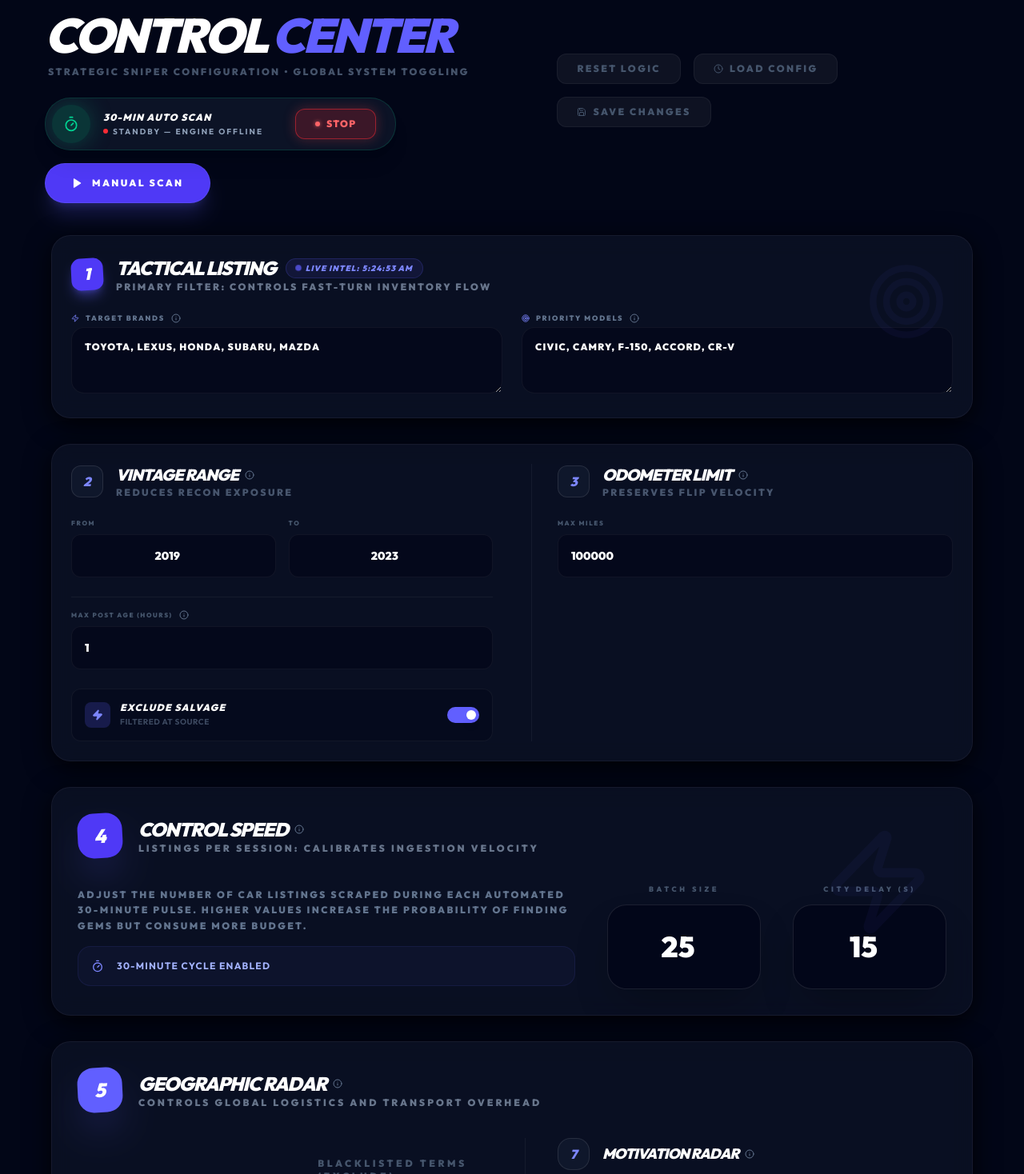
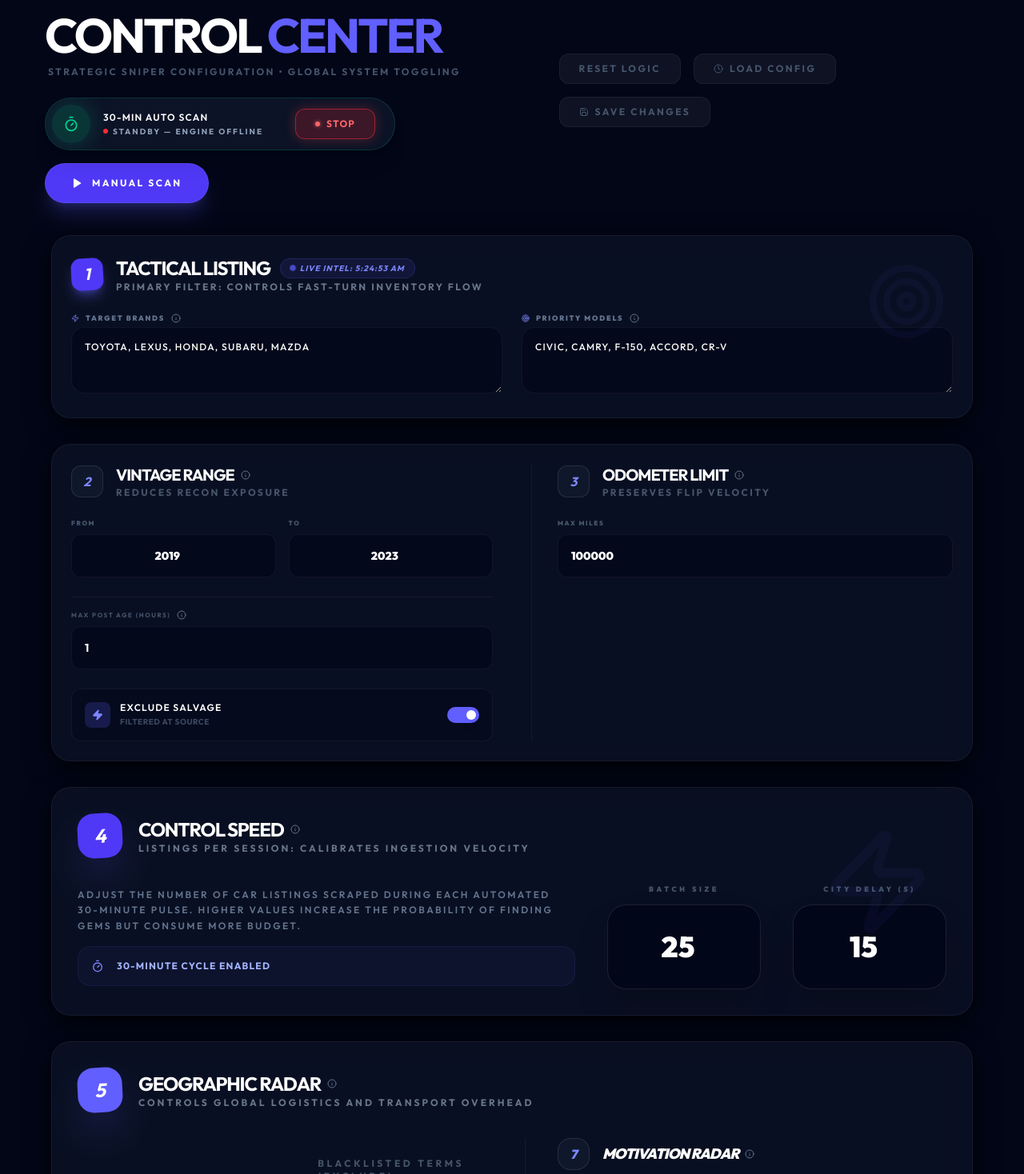
Before and after one commit to rocsolid01/privatecarbuyer, a Next.js app: page /settings in a window 1280 px wide. Shown: the part 142-1610 px from the top of the page at 80% size. Built offline with nearby package versions, Linux system fonts and the light colour scheme; no server answers; the database is empty.

Commit message:
UI: Refine typography. Downgrade font-black to font-bold/semibold for better readability on small text. Remove excessive italics.

```diff
--- a/src/app/settings/page.tsx
+++ b/src/app/settings/page.tsx
@@ -367,11 +367,11 @@ export default function SettingsPage() {
                             <Target size={14} className="fill-current" />
                             ENGINE CORE V2.0
                         </div>
-                        <h1 className="text-6xl font-black text-white uppercase tracking-tighter italic leading-none">
+                        <h1 className="text-6xl font-bold text-white uppercase tracking-tighter leading-none">
                             Control <span className="text-indigo-500">Center</span>
                         </h1>
                         {/* Control Center Panel */}
-                        <p className="text-slate-500 font-black uppercase tracking-[0.2em] text-xs mt-2 ml-1 opacity-70">Strategic Sniper Configuration • Global System Toggling</p>
+                        <p className="text-slate-500 font-bold uppercase tracking-[0.2em] text-xs mt-2 ml-1 opacity-70">Strategic Sniper Configuration • Global System Toggling</p>
 
                         {/* Scan Controls Panel */}
                         <div className="mt-6 flex flex-wrap items-center gap-4">
@@ -380,7 +380,7 @@ export default function SettingsPage() {
                                     <Timer size={20} className="text-emerald-400" />
                                 </div>
                                 <div className="flex flex-col">
-                                    <span className="font-black uppercase tracking-widest text-xs italic text-white">
+                                    <span className="font-semibold uppercase tracking-widest text-xs text-white">
                                         30-Min Auto Scan
                                     </span>
                                     <span className="font-bold uppercase tracking-[0.2em] text-[10px] text-slate-400 mt-0.5 flex items-center gap-1.5">
@@ -390,7 +390,7 @@ export default function SettingsPage() {
                                 </div>
                                 <button
                                     onClick={() => setSettings({ ...settings, auto_scan_enabled: !settings.auto_scan_enabled })}
-                                    className={`ml-6 flex items-center gap-2 px-6 py-2.5 rounded-xl font-black uppercase tracking-widest text-xs transition-all transform active:scale-95 ${
+                                    className={`ml-6 flex items-center gap-2 px-6 py-2.5 rounded-xl font-bold uppercase tracking-widest text-xs transition-all transform active:scale-95 ${
                                         settings.auto_scan_enabled
                                             ? 'bg-red-500/20 text-red-400 border border-red-500/50 hover:bg-red-500/30 shadow-[0_0_15px_rgba(239,68,68,0.3)]'
                                             : 'bg-emerald-500/20 text-emerald-400 border border-emerald-500/50 hover:bg-emerald-500/30'
@@ -422,7 +422,7 @@ export default function SettingsPage() {
                             ) : (
                                 <button
                                     onClick={handleScan}
-                                    className="bg-indigo-600 hover:bg-indigo-500 text-white px-8 py-4 rounded-[2rem] font-black flex items-center gap-3 transition-all shadow-xl shadow-indigo-500/20 active:scale-95 uppercase tracking-[0.2em] text-xs border border-indigo-400/20"
+                                    className="bg-indigo-600 hover:bg-indigo-500 text-white px-8 py-4 rounded-[2rem] font-bold flex items-center gap-3 transition-all shadow-xl shadow-indigo-500/20 active:scale-95 uppercase tracking-[0.2em] text-xs border border-indigo-400/20"
                                     title="Forces an immediate scan for new listings"
                                 >
                                     <Play size={14} className="fill-current" />
@@ -435,13 +435,13 @@ export default function SettingsPage() {
                     <div className="flex flex-wrap items-center gap-4">
                         <button
                             onClick={resetToOptimalDefaults}
-                            className="px-6 py-2.5 rounded-xl font-black text-slate-600 hover:text-slate-400 transition-all uppercase tracking-[0.2em] text-xs border border-white/5 bg-white/5 hover:bg-white/10"
+                            className="px-6 py-2.5 rounded-xl font-bold text-slate-600 hover:text-slate-400 transition-all uppercase tracking-[0.2em] text-xs border border-white/5 bg-white/5 hover:bg-white/10"
                         >
                             Reset Logic
                         </button>
                         <button
                             onClick={fetchSettings}
-                            className="px-6 py-2.5 rounded-xl font-black text-slate-600 hover:text-slate-400 transition-all uppercase tracking-[0.2em] text-xs border border-white/5 bg-white/5 hover:bg-white/10 flex items-center gap-2"
+                            className="px-6 py-2.5 rounded-xl font-bold text-slate-600 hover:text-slate-400 transition-all uppercase tracking-[0.2em] text-xs border border-white/5 bg-white/5 hover:bg-white/10 flex items-center gap-2"
                         >
                             <Clock size={12} />
                             Load Config
@@ -449,7 +449,7 @@ export default function SettingsPage() {
                         <button
                             onClick={handleSave}
                             disabled={saving}
-                            className="px-6 py-2.5 rounded-xl font-black text-slate-600 hover:text-slate-400 transition-all uppercase tracking-[0.2em] text-xs border border-white/5 bg-white/5 hover:bg-white/10 flex items-center gap-2"
+                            className="px-6 py-2.5 rounded-xl font-bold text-slate-600 hover:text-slate-400 transition-all uppercase tracking-[0.2em] text-xs border border-white/5 bg-white/5 hover:bg-white/10 flex items-center gap-2"
                         >
                             <Save size={12} />
                             {saving ? 'Syncing...' : 'Save Changes'}
@@ -465,18 +465,18 @@ export default function SettingsPage() {
                             <Target size={100} className="text-indigo-500" />
                         </div>
                         <div className="flex items-center gap-4 mb-6">
-                            <div className="flex items-center justify-center w-10 h-10 bg-indigo-600 rounded-xl text-white font-black text-xl italic shadow-lg shadow-indigo-500/40 transform -rotate-3 group-hover:rotate-0 transition-transform">1</div>
+                            <div className="flex items-center justify-center w-10 h-10 bg-indigo-600 rounded-xl text-white font-bold text-xl italic shadow-lg shadow-indigo-500/40 transform -rotate-3 group-hover:rotate-0 transition-transform">1</div>
                             <div>
                                 <div className="flex items-center gap-3">
-                                    <h2 className="text-xl md:text-2xl font-black text-white uppercase tracking-tighter italic">Tactical Listing</h2>
+                                    <h2 className="text-xl md:text-2xl font-bold text-white uppercase tracking-tighter">Tactical Listing</h2>
                                     <div className="flex items-center gap-1.5 px-3 py-1 bg-indigo-500/10 border border-indigo-500/20 rounded-full">
                                         <div className="w-1.5 h-1.5 bg-indigo-500 rounded-full animate-ping" />
-                                        <span className="text-[10px] font-black text-indigo-400 uppercase tracking-widest italic">
+                                        <span className="text-[10px] font-bold text-indigo-400 uppercase tracking-widest italic">
                                             Live Intel: {lastUpdated.toLocaleTimeString()}
                                         </span>
                                     </div>
                                 </div>
-                                <p className="text-xs text-slate-400 font-black uppercase tracking-[0.2em] opacity-70">Primary Filter: Controls fast-turn inventory flow</p>
+                                <p className="text-xs text-slate-400 font-bold uppercase tracking-[0.2em] opacity-70">Primary Filter: Controls fast-turn inventory flow</p>
                             </div>
                         </div>
                         <div className="grid grid-cols-1 md:grid-cols-2 gap-6">
@@ -488,7 +488,7 @@ export default function SettingsPage() {
                                 <textarea
                                     value={settings.makes.join(', ')}
                                     onChange={(e) => setSettings({ ...settings, makes: e.target.value.split(',').map(s => s.trim()).filter(Boolean) })}
-                                    className="w-full bg-slate-950/60 border border-white/5 rounded-2xl p-4 focus:ring-2 focus:ring-indigo-500/50 text-white font-black uppercase tracking-widest text-xs placeholder:text-slate-800 focus:bg-slate-950 transition-all leading-snug"
+                                    className="w-full bg-slate-950/60 border border-white/5 rounded-2xl p-4 focus:ring-2 focus:ring-indigo-500/50 text-white font-medium uppercase tracking-widest text-xs placeholder:text-slate-800 focus:bg-slate-950 transition-all leading-snug"
                                     rows={3}
                                     placeholder="Honda, Toyota, Lexus..."
                                 />
@@ -501,7 +501,7 @@ export default function SettingsPage() {
                                 <textarea
                                     value={(settings as any).priority_models?.join(', ') || ''}
                                     onChange={(e) => setSettings({ ...settings, priority_models: e.target.value.split(',').map(s => s.trim()).filter(Boolean) } as any)}
-                                    className="w-full bg-slate-950/60 border border-white/5 rounded-2xl p-4 focus:ring-2 focus:ring-indigo-500/50 text-white font-black uppercase tracking-widest text-xs placeholder:text-slate-800 focus:bg-slate-950 transition-all leading-snug"
+                                    className="w-full bg-slate-950/60 border border-white/5 rounded-2xl p-4 focus:ring-2 focus:ring-indigo-500/50 text-white font-medium uppercase tracking-widest text-xs placeholder:text-slate-800 focus:bg-slate-950 transition-all leading-snug"
                                     rows={3}
                                     placeholder="Civic, Camry, F-150..."
                                 />
@@ -514,13 +514,13 @@ export default function SettingsPage() {
                         <div className="grid grid-cols-1 md:grid-cols-2 gap-8 md:gap-12">
                             <div className="space-y-6">
                                 <div className="flex items-center gap-4">
-                                    <div className="flex items-center justify-center w-10 h-10 bg-slate-900 rounded-xl text-indigo-400 font-black italic border border-white/10 group-hover:scale-110 transition-transform">2</div>
+                                    <div className="flex items-center justify-center w-10 h-10 bg-slate-900 rounded-xl text-indigo-400 font-bold italic border border-white/10 group-hover:scale-110 transition-transform">2</div>
                                     <div>
                                         <div className="flex items-center gap-2">
-                                            <h3 className="text-xl font-black text-white uppercase tracking-tighter italic">Vintage Range</h3>
+                                            <h3 className="text-xl font-bold text-white uppercase tracking-tighter">Vintage Range</h3>
                                             <InfoTooltip content={TOOLTIP_CONTENT.YEAR_THRESHOLD} />
                                         </div>
-                                        <p className="text-xs text-slate-500 font-black uppercase tracking-[0.2em] opacity-70">Reduces recon exposure</p>
+                                        <p className="text-xs text-slate-500 font-bold uppercase tracking-[0.2em] opacity-70">Reduces recon exposure</p>
                                     </div>
                                 </div>
                                 <div className="grid grid-cols-2 gap-4">
@@ -535,10 +535,10 @@ export default function SettingsPage() {
                                 </div>
                                 <div className="space-y-2 pt-4 border-t border-white/5">
                                     <div className="flex items-center gap-2">
-                                        <p className="text-[8px] font-black text-slate-600 uppercase tracking-[0.2em]">MAX POST AGE (HOURS)</p>
+                                        <p className="text-[8px] font-bold text-slate-600 uppercase tracking-[0.2em]">MAX POST AGE (HOURS)</p>
                                         <InfoTooltip content="Only scrape listings newer than this many hours." />
                                     </div>
-                                    <input type="number" value={settings.post_age_max || 24} onChange={e => setSettings({ ...settings, post_age_max: parseInt(e.target.value) })} className="w-full bg-slate-950/60 border border-white/5 rounded-xl p-3 md:p-4 font-black text-white text-sm focus:bg-slate-950 transition-all px-6" />
+                                    <input type="number" value={settings.post_age_max || 24} onChange={e => setSettings({ ...settings, post_age_max: parseInt(e.target.value) })} className="w-full bg-slate-950/60 border border-white/5 rounded-xl p-3 md:p-4 font-bold text-white text-sm focus:bg-slate-950 transition-all px-6" />
                                 </div>
                                 <div className="flex items-center justify-between p-4 bg-slate-950/40 border border-white/5 rounded-xl group/toggle cursor-pointer hover:bg-slate-950/60 transition-all mt-4" onClick={() => setSettings({ ...settings, exclude_salvage: !settings.exclude_salvage })}>
                                     <div className="flex items-center gap-3">
@@ -546,7 +546,7 @@ export default function SettingsPage() {
                                             <Zap size={14} className={settings.exclude_salvage ? 'fill-indigo-400' : ''} />
                                         </div>
                                         <div>
-                                            <p className="text-xs font-black text-white uppercase tracking-widest italic leading-none">Exclude Salvage</p>
+                                            <p className="text-xs font-semibold text-white uppercase tracking-widest leading-none">Exclude Salvage</p>
                                             <p className="text-[10px] text-slate-500 font-bold uppercase tracking-wider mt-1 opacity-60">Filtered At Source</p>
                                         </div>
                                     </div>
@@ -558,13 +558,13 @@ export default function SettingsPage() {
 
                             <div className="space-y-6 border-l border-white/5 pl-4 md:pl-8">
                                 <div className="flex items-center gap-4">
-                                    <div className="flex items-center justify-center w-10 h-10 bg-slate-900 rounded-xl text-indigo-400 font-black italic border border-white/10 group-hover:scale-110 transition-transform">3</div>
+                                    <div className="flex items-center justify-center w-10 h-10 bg-slate-900 rounded-xl text-indigo-400 font-bold italic border border-white/10 group-hover:scale-110 transition-transform">3</div>
                                     <div>
                                         <div className="flex items-center gap-2">
-                                            <h3 className="text-xl font-black text-white uppercase tracking-tighter italic">Odometer Limit</h3>
+                                            <h3 className="text-xl font-bold text-white uppercase tracking-tighter">Odometer Limit</h3>
                                             <InfoTooltip content={TOOLTIP_CONTENT.MILEAGE_CAP} />
                                         </div>
-                                        <p className="text-xs text-slate-500 font-black uppercase tracking-[0.2em] opacity-70">Preserves flip velocity</p>
+                                        <p className="text-xs text-slate-500 font-bold uppercase tracking-[0.2em] opacity-70">Preserves flip velocity</p>
                                     </div>
                                 </div>
                                 <div className="space-y-2">
@@ -581,18 +581,18 @@ export default function SettingsPage() {
                             <Zap size={140} className="text-indigo-500" />
                         </div>
                         <div className="flex items-center gap-5 mb-8">
-                            <div className="flex items-center justify-center w-14 h-14 bg-indigo-600 rounded-[1.25rem] text-white font-black text-2xl italic shadow-2xl shadow-indigo-500/40 transform -rotate-3 group-hover:rotate-0 transition-transform">4</div>
+                            <div className="flex items-center justify-center w-14 h-14 bg-indigo-600 rounded-[1.25rem] text-white font-bold text-2xl italic shadow-2xl shadow-indigo-500/40 transform -rotate-3 group-hover:rotate-0 transition-transform">4</div>
                             <div>
                                 <div className="flex items-center gap-2">
-                                    <h2 className="text-2xl font-black text-white uppercase tracking-tighter italic">Control Speed</h2>
+                                    <h2 className="text-2xl font-bold text-white uppercase tracking-tighter">Control Speed</h2>
                                     <InfoTooltip content="Scraped leads per 30-min session. Higher = More results/More cost." />
                                 </div>
-                                <p className="text-xs text-slate-400 font-black uppercase tracking-[0.25em] opacity-70">Listings Per Session: Calibrates ingestion velocity</p>
+                                <p className="text-xs text-slate-400 font-bold uppercase tracking-[0.25em] opacity-70">Listings Per Session: Calibrates ingestion velocity</p>
                             </div>
                         </div>
                         <div className="flex items-center gap-10">
                             <div className="flex-1 space-y-4">
-                                <p className="text-xs text-slate-500 font-black uppercase tracking-[0.2em] leading-relaxed">
+                                <p className="text-xs text-slate-500 font-semibold uppercase tracking-[0.2em] leading-relaxed">
                                     Adjust the number of car listings scraped during each automated 30-minute pulse. Higher values increase the probability of finding gems but consume more budget.
                                 </p>
                                 <div className="flex items-center gap-4 bg-indigo-500/5 p-4 rounded-2xl border border-indigo-500/10">
@@ -636,13 +636,13 @@ export default function SettingsPage() {
                     {/* Rank 5: Radar & Location */}
                     <section className="glass-card p-6 md:p-8 rounded-3xl shadow-xl group">
                         <div className="flex items-center gap-5 mb-8">
-                            <div className="flex items-center justify-center w-14 h-14 bg-indigo-500 rounded-[1.25rem] text-white font-black text-2xl italic shadow-2xl shadow-indigo-500/40 transform -rotate-3 group-hover:rotate-0 transition-transform">5</div>
+                            <div className="flex items-center justify-center w-14 h-14 bg-indigo-500 rounded-[1.25rem] text-white font-bold text-2xl italic shadow-2xl shadow-indigo-500/40 transform -rotate-3 group-hover:rotate-0 transition-transform">5</div>
                             <div>
                                 <div className="flex items-center gap-2">
-                                    <h2 className="text-2xl font-black text-white uppercase tracking-tighter italic">Geographic Radar</h2>
+                                    <h2 className="text-2xl font-bold text-white uppercase tracking-tighter">Geographic Radar</h2>
                                     <InfoTooltip content={TOOLTIP_CONTENT.SEARCH_RADIUS} />
                                 </div>
-                                <p className="text-xs text-slate-400 font-black uppercase tracking-[0.25em] opacity-70">Controls global logistics and transport overhead</p>
+                                <p className="text-xs text-slate-400 font-bold uppercase tracking-[0.25em] opacity-70">Controls global logistics and transport overhead</p>
                             </div>
                         </div>
                         <div className="grid grid-cols-1 md:grid-cols-2 gap-8">
@@ -662,11 +662,11 @@ export default function SettingsPage() {
                                     </div>
                                 </div>
                                 <div className="space-y-3">
-                                    <p className="text-xs font-black text-slate-600 uppercase tracking-[0.3em]">BLACKLISTED TERMS (EXCLUDE)</p>
+                                    <p className="text-xs font-bold text-slate-600 uppercase tracking-[0.3em]">BLACKLISTED TERMS (EXCLUDE)</p>
                                     <textarea
                                         value={settings.condition_exclude.join(', ')}
                                         onChange={(e) => setSettings({ ...settings, condition_exclude: e.target.value.split(',').map(s => s.trim()) })}
-                                        className="w-full bg-slate-950/60 border border-white/5 rounded-2xl p-4 focus:ring-2 focus:ring-red-500/40 text-white font-black uppercase text-xs tracking-[0.15em] focus:bg-slate-950 transition-all leading-loose h-32"
+                                        className="w-full bg-slate-950/60 border border-white/5 rounded-2xl p-4 focus:ring-2 focus:ring-red-500/40 text-white font-medium uppercase text-xs tracking-[0.15em] focus:bg-slate-950 transition-all leading-loose h-32"
                                         placeholder="rebuilt, salvaged, flood..."
                                     />
                                 </div>
@@ -680,11 +680,11 @@ export default function SettingsPage() {
                                     </div>
                                 </div>
                                 <div className="space-y-3">
-                                    <p className="text-xs font-black text-slate-600 uppercase tracking-[0.3em]">CRITICAL SIGNALS (BOOST)</p>
+                                    <p className="text-xs font-bold text-slate-600 uppercase tracking-[0.3em]">CRITICAL SIGNALS (BOOST)</p>
                                     <textarea
                                         value={settings.motivation_keywords.join(', ')}
                                         onChange={(e) => setSettings({ ...settings, motivation_keywords: e.target.value.split(',').map(s => s.trim()) })}
-                                        className="w-full bg-slate-950/60 border border-white/5 rounded-2xl p-4 focus:ring-2 focus:ring-emerald-500/40 text-white font-black uppercase text-xs tracking-[0.15em] focus:bg-slate-950 transition-all leading-loose h-32"
+                                        className="w-full bg-slate-950/60 border border-white/5 rounded-2xl p-4 focus:ring-2 focus:ring-emerald-500/40 text-white font-medium uppercase text-xs tracking-[0.15em] focus:bg-slate-950 transition-all leading-loose h-32"
                                         placeholder="must sell, moving, cash only..."
                                     />
                                 </div>
```
Also changed, not shown: src/app/analytics/page.tsx (+7 -7 lines).
